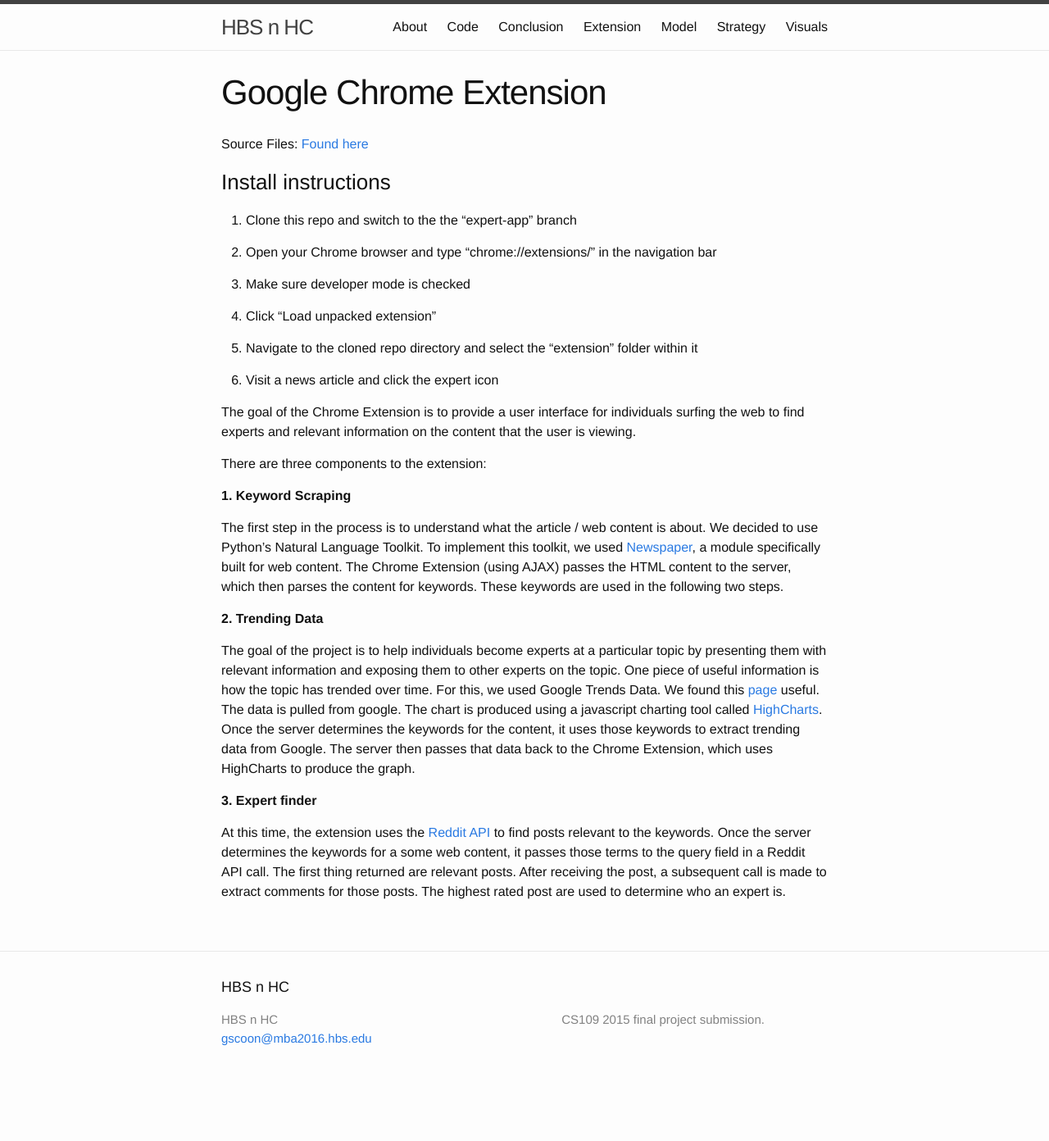
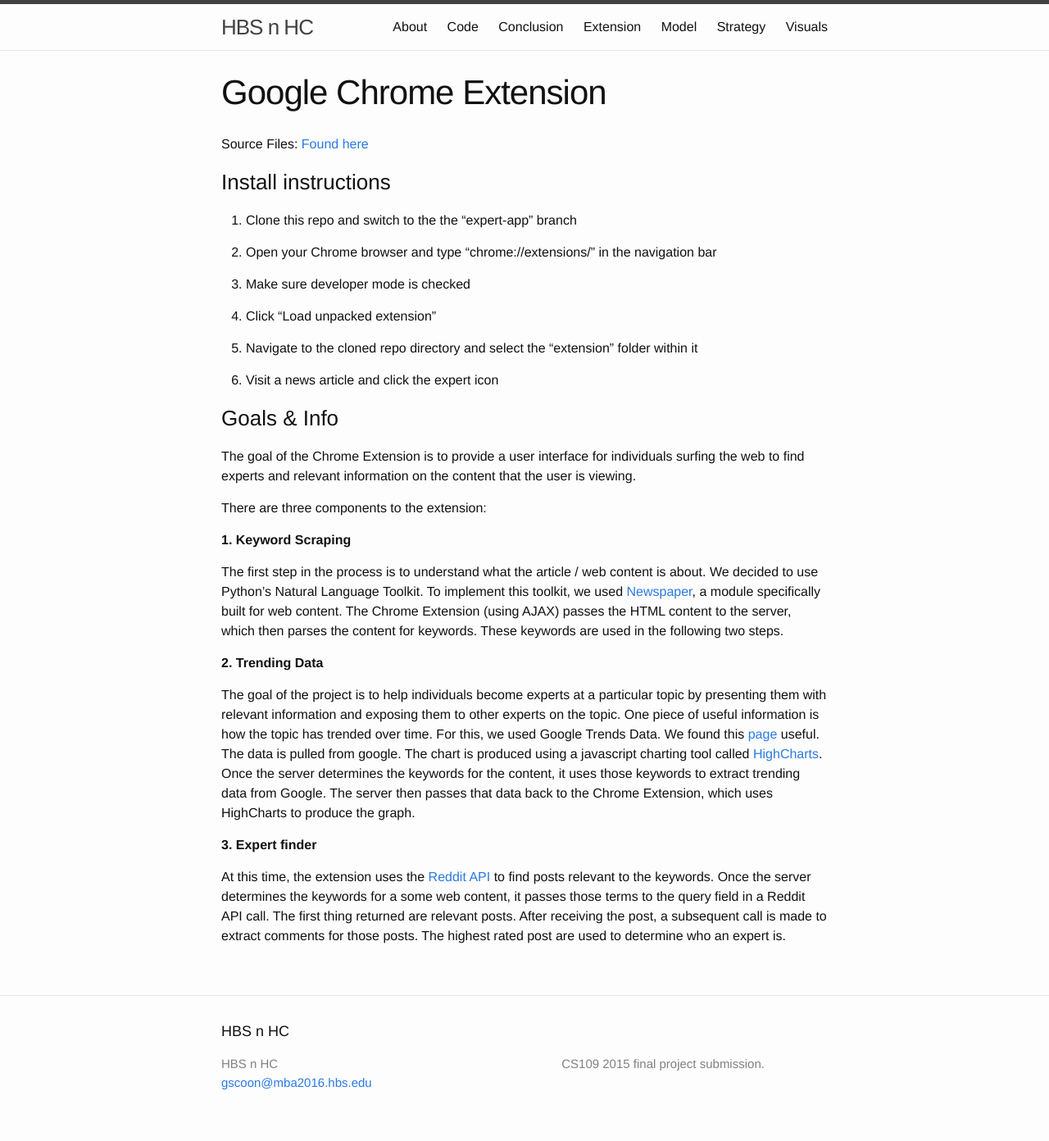
Before and after one commit to UKeeeM/CS109-Project-, a Jekyll site: the page built from extension.md, in a window 1280 px wide. Shown: the whole page at 82% size. Built offline with Jekyll 4.4.1, drawn with Linux system fonts in a browser that asks for light colours; before the commit the page ends 1338 px from its top, so only the background shows below that.

Commit message:
Update extension.md

```diff
--- a/extension.md
+++ b/extension.md
@@ -21,6 +21,7 @@ Source Files: <a target="_blank" href="https://github.com/UKeeeM/CS109-Project-/
 
 6. Visit a news article and click the expert icon
 
+### Goals & Info
 
 The goal of the Chrome Extension is to provide a user interface for individuals surfing the web to find experts and relevant information on the content that the user is viewing.
 
```
